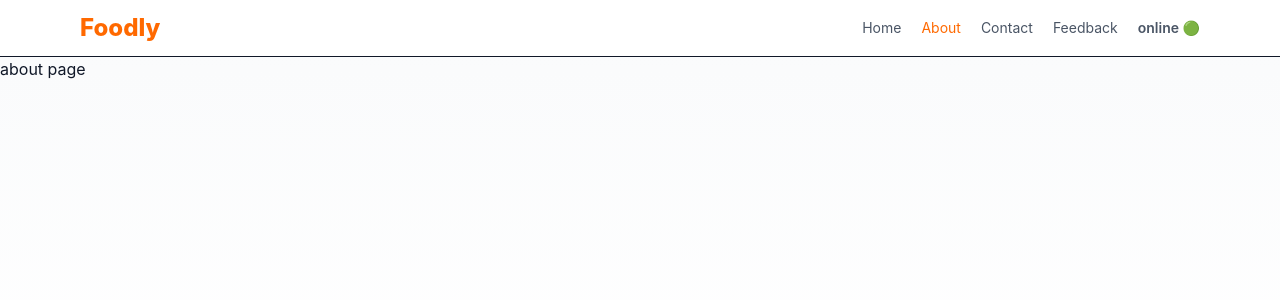
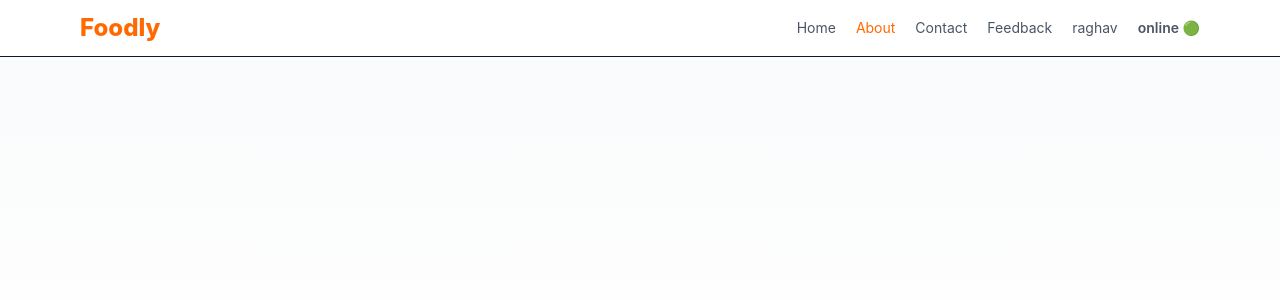
Before and after one commit to Raghav000001/restro_app, a React (Vite) app: page /about in a window 1280 px wide. Shown: the top 300 px of the page. Built offline with nearby package versions, Linux system fonts and the light colour scheme.

Commit message:
context api

```diff
--- a/src/components/About.jsx
+++ b/src/components/About.jsx
@@ -1,11 +1,11 @@
-import React from 'react'
+import React, { Component } from 'react'
 
-const About = () => {
-  return (
-    <div>
-       about page
-    </div>
-  )
+export default class About extends Component {
+  render() {
+    return (
+      <div>
+
+      </div>
+    )
+  }
 }
-
-export default About
--- a/src/components/Accordian.jsx
+++ b/src/components/Accordian.jsx
@@ -2,13 +2,10 @@ import  { useState } from 'react'
 import AccordianBody from './AccordianBody'
 import { HiChevronDown } from "react-icons/hi";
 
-const Accordian = ({categoryName,items}) => {
-    //  const {categoryName,items} = props
-
-    const [open,setOpen] = useState(false)
+const Accordian = ({categoryName,items,open,setOpenIndex}) => {
 
     const handleClick = ()=> {
-       setOpen(!open)
+          setOpenIndex()
     }
 
   return (
--- a/src/components/Header.jsx
+++ b/src/components/Header.jsx
@@ -1,8 +1,17 @@
 import { Link } from "react-router-dom";
 import useOnlineStatus from "../hooks/useOnlineStatus";
+import UserContext from "../context/user.context";
+import { useContext } from "react";
+
 
 function Header() {
   const onlineStatus = useOnlineStatus();
+
+    //  const data =  useContext(UserContext)
+    //  console.log(data);
+     const {loggedInUser} =  useContext(UserContext)
+
+
 
   return (
     <header className="sticky top-0 bg-white border-b z-40">
@@ -18,6 +27,7 @@ function Header() {
             </li>
             <li className="hover:text-gray-900 cursor-pointer">Contact</li>
             <li className="hover:text-gray-900 cursor-pointer">Feedback</li>
+            <li className="hover:text-gray-900 cursor-pointer">  {loggedInUser} </li>
             <li className="font-semibold">{onlineStatus ? "online 🟢" : "offline 🔴"}</li>
           </ul>
         </nav>
--- a/src/components/ResInfo.jsx
+++ b/src/components/ResInfo.jsx
@@ -2,8 +2,11 @@ import { useParams } from "react-router-dom";
 import useFetchDataById from "../hooks/useFetchDataById";
 import useRestroMenu from "../hooks/useRestroMenu";
 import Accordian from "./Accordian";
+import { useState } from "react";
 
 const ResInfo = () => {
+  const [openIndex,setOpenIndex] = useState(null)
+
   const { id } = useParams();
   const data = useFetchDataById(id) || {};
   const menu = useRestroMenu(id) || {};
@@ -25,10 +28,12 @@ const ResInfo = () => {
 
 
       <div className="mt-6">
-        {Object.entries(menu).map(([categoryName, items]) => (
+        {Object.entries(menu).map(([categoryName, items],index) => (
           <Accordian
            categoryName = {categoryName}
            items = {items}
+           open = {index === openIndex ? true : false}
+           setOpenIndex = {()=> setOpenIndex(index)}
           />
         ))}
       </div>
--- a/src/components/RestroCard.jsx
+++ b/src/components/RestroCard.jsx
@@ -1,4 +1,6 @@
+import { useContext } from "react";
 import { CDN_URL } from "../utils/constants";
+import UserContext from "../context/user.context";
 
 function RestroCard(props) {
   const { data } = props;
@@ -6,6 +8,10 @@ function RestroCard(props) {
   const { avgRating, name, cuisines, costForTwo, cloudinaryImageId } = info || {};
 
   const image = CDN_URL + (cloudinaryImageId || "");
+    const {loggedInUser,isLoggedIn} = useContext(UserContext)
+    console.log(loggedInUser);
+
+
 
   return (
     <article className="bg-white rounded-xl p-4 shadow-sm hover:shadow-lg transition transform hover:-translate-y-1">
@@ -14,6 +20,7 @@ function RestroCard(props) {
       <div className="flex items-center gap-3 mt-2 text-sm text-gray-600">
         <div className="bg-green-50 text-green-700 px-2 py-1 rounded-md font-bold text-xs">{avgRating}</div>
         <div className="text-gray-800 font-semibold">{costForTwo}</div>
+        <div className="text-gray-800 font-semibold">user is:{loggedInUser} and login is:{isLoggedIn ? "true" :"false" }</div>
       </div>
       <p className="text-sm text-gray-500 mt-2">{Array.isArray(cuisines) ? cuisines.join(", ") : cuisines}</p>
     </article>
--- /dev/null
+++ b/src/context/user.context.js
@@ -0,0 +1,9 @@
+import { createContext } from "react";
+
+
+    const UserContext = createContext({
+        loggedInUser:"guest user",
+        isLoggedIn:false
+    })
+
+    export default UserContext
--- a/src/pages/Home.jsx
+++ b/src/pages/Home.jsx
@@ -1,12 +1,31 @@
 import Header from "../components/Header"
 import { Outlet } from "react-router-dom"
+import UserContext from "../context/user.context"
+import { useEffect, useState } from "react"
 
 
 const Home = () => {
+  const [username,setUserName] = useState("")
+  const [loggedIn,setLoggedIn] = useState(false)
+     useEffect(()=> {
+        // code for auth (api calling)
+        const data = {
+          name:"raghav",
+          login:true
+        }
+        setUserName(data.name)
+        setLoggedIn(true)
+
+     },[])
+
+
+
   return (
     <div>
+      <UserContext.Provider value={{loggedInUser:username,isLoggedIn:loggedIn}}>
       <Header/>
       <Outlet/>
+      </UserContext.Provider>
     </div>
   )
 }
```
